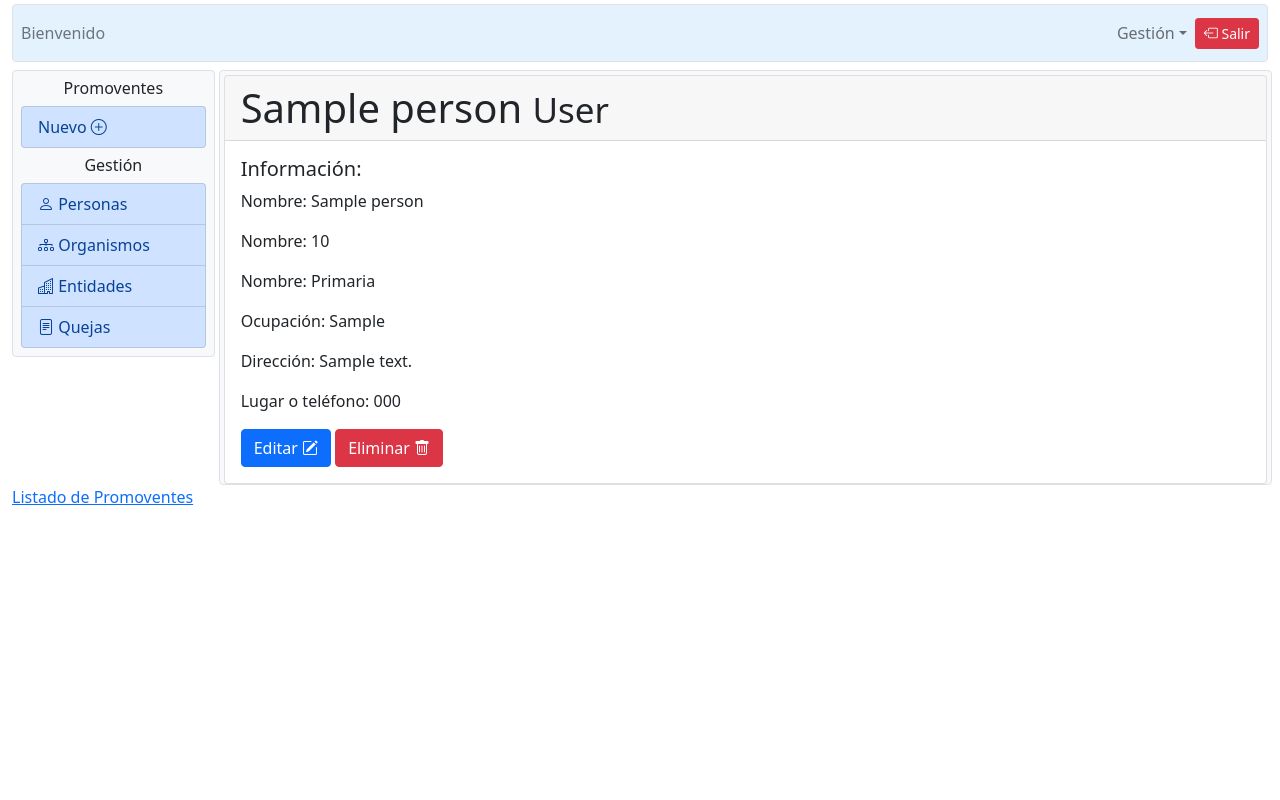
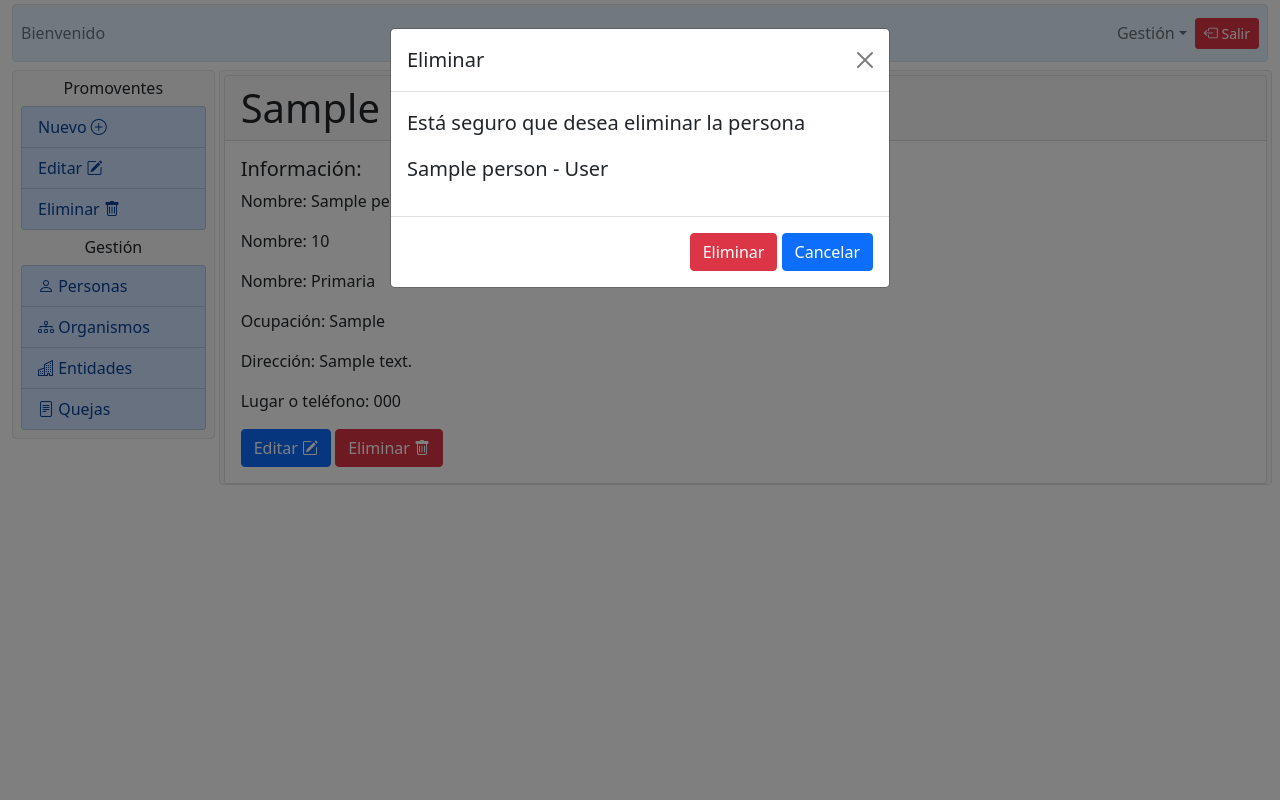
Before and after one commit to johan8863/complains-system, a Django app: page /promoters/1/detail/ in a window 1280 px wide, after a click on "Eliminar". Run offline with Django 3.2, Linux system fonts and the light colour scheme; a user stored in the database is signed in; tables that the repository leaves empty hold one stand-in row (values such as "Sample post"); some libraries are stand-ins or nearby versions.

Commit message:
promoters crud bootstrap style

```diff
--- a/persons/templates/persons/persons_create_or_update.html
+++ b/persons/templates/persons/persons_create_or_update.html
@@ -39,8 +39,8 @@
             <button class="btn btn-primary" type="submit">Guardar</button>
             {% if person.id %}
             <a class="btn btn-primary" href="{% url 'persons_detail' person.id %}">Cancelar</a>
-            {% else %}
-            <a class="btn btn-primary" href="{% url 'persons_detail'}">Cancelar</a>
+                {% else %}
+                <a class="btn btn-primary" href="{% url 'persons_detail'}">Cancelar</a>
             {% endif %}
         </div>
     </form>
--- a/promoters/templates/promoters/promoters_create_or_update.html
+++ b/promoters/templates/promoters/promoters_create_or_update.html
@@ -63,7 +63,11 @@
             </div>
             <div>
                 <button class="btn btn-primary" type="submit">Guardar</button>
-                <a class="btn btn-primary" href="{% url 'promoters_list' %}">Cancelar</a>
+                {% if promoter.id %}
+                <a class="btn btn-primary" href="{% url 'promoters_detail' promoter.id %}">Cancelar</a>
+                    {% else %}
+                    <a class="btn btn-primary" href="{% url 'promoters_list' %}">Cancelar</a>
+                {% endif %}
             </div>
         </form>
 
--- a/promoters/templates/promoters/promoters_detail.html
+++ b/promoters/templates/promoters/promoters_detail.html
@@ -10,6 +10,17 @@
                 <a href="{% url 'promoters_create' %}"
                     class="list-group-item list-group-item-action list-group-item-primary">
                     Nuevo <i class="bi bi-plus-circle"></i>
+                </a>
+                <a href="{% url 'promoters_update' promoter.id %}"
+                    class="list-group-item list-group-item-action list-group-item-primary">
+                    Editar <i class="bi bi-pencil-square"></i>
+                </a>
+                <a href="#"
+                   class="list-group-item list-group-item-action list-group-item-primary"
+                   class="btn btn-danger"
+                   data-bs-toggle="modal"
+                   data-bs-target="#confirm-delete">
+                   Eliminar <i class="bi bi-trash"></i>
                 </a>
             </div>
             <p class="h6 text-center">Gestión</p>
@@ -58,8 +69,26 @@
     </div>
 </div>
 
-
-
-<a href="{% url 'promoters_list' %}">Listado de Promoventes</a>
+ <!-- Modal -->
+ <div class="modal fade" id="confirm-delete" tabindex="-1" aria-labelledby="confirmDelete" aria-hidden="true">
+    <div class="modal-dialog">
+        <div class="modal-content">
+            <div class="modal-header">
+                <h5 class="modal-title" id="enrollLabel">Eliminar</h5>
+                <button type="button" class="btn-close" data-bs-dismiss="modal" aria-label="Close"></button>
+            </div>
+            <div class="modal-body">
+                <p class="lead">Está seguro que desea eliminar la persona </p>
+                <p class="lead">{{ promoter.person.name }} - {{ promoter.person.last_name }}</p>
+            </div>
+            <div class="modal-footer text-center">
+                <form action="{% url 'promoters_delete' promoter.id %}" method="post"> {% csrf_token %}
+                    <input class="btn btn-danger" type="submit" value="Eliminar">
+                    <a class="btn btn-primary" data-bs-dismiss="modal">Cancelar</a>
+                </form>
+            </div>
+        </div>
+    </div>
+</div>
 
 {% endblock workspace %}
--- a/promoters/views.py
+++ b/promoters/views.py
@@ -32,6 +32,7 @@ class PromoterUpdate(LoginRequiredMixin, generic.UpdateView):
 class PromoterDelete(LoginRequiredMixin, generic.DeleteView):
     model = Promoter
     template_name = 'promoters/promoters_confirm_delete.html'
+    success_url = reverse_lazy('promoters_list')
 
 
 
```
